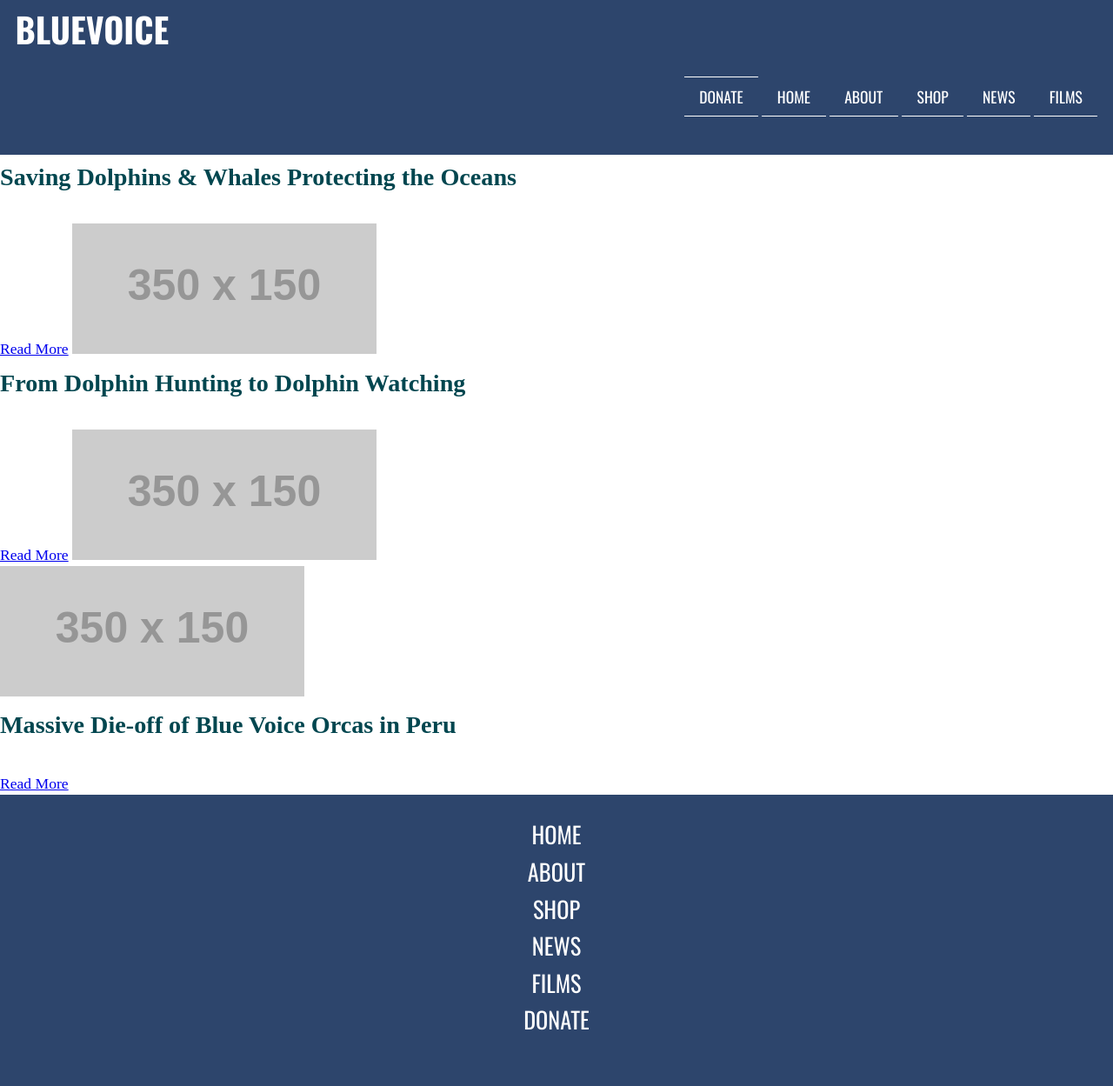
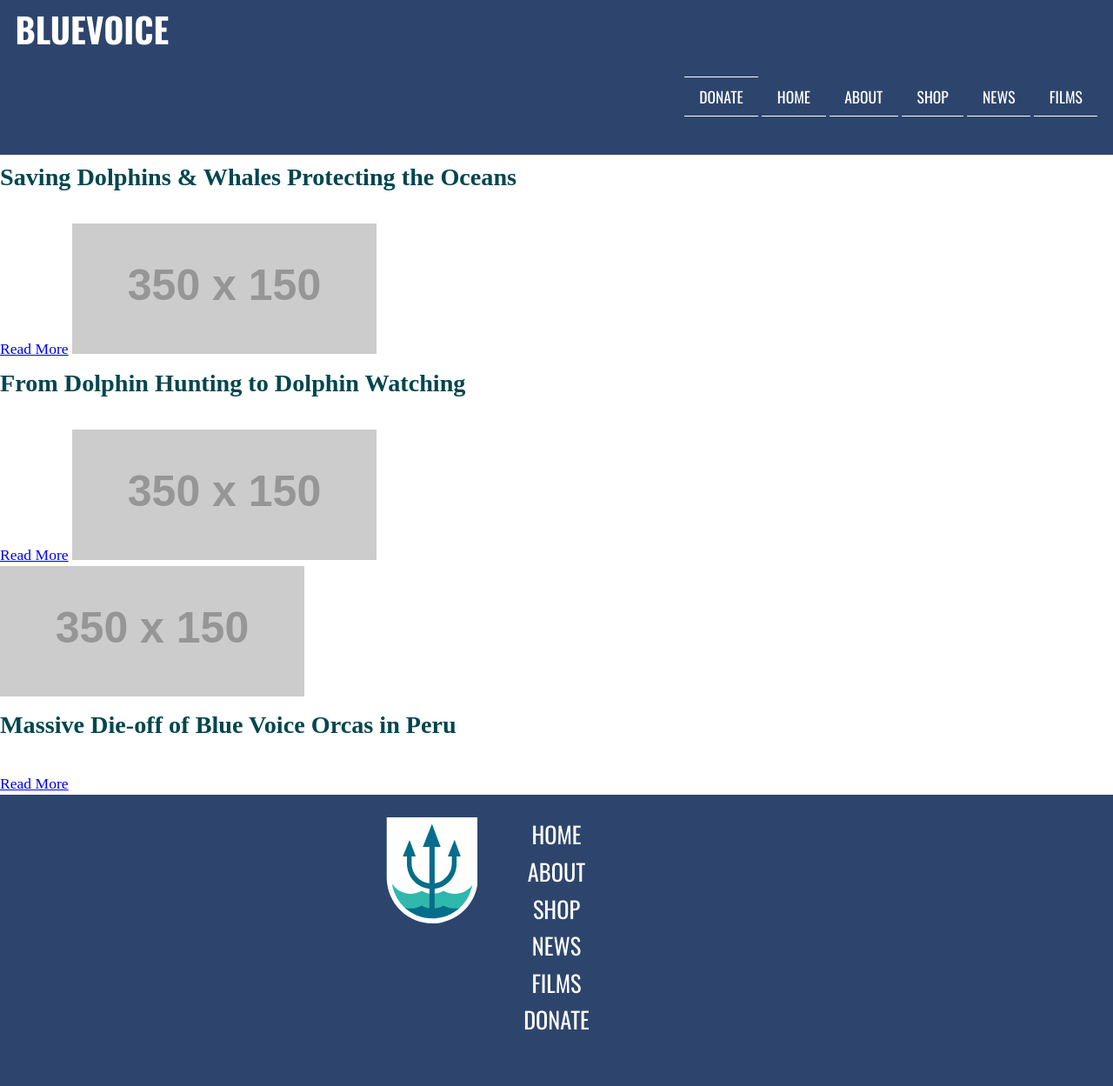
Before and after one commit to elgh0019/blue-voice, a Jekyll site: the page built from index.html, in a window 1280 px wide. Shown: the whole page at 87% size. Built offline with Jekyll 4.4.1, drawn with Linux system fonts in a browser that asks for light colours; nearby versions of some CDN libraries; some web fonts are replaced; a style sheet for code colours, icons or effects is not loaded.

Commit message:
doc(scss): move logo around.

```diff
--- a/_layouts/default.html
+++ b/_layouts/default.html
@@ -63,7 +63,13 @@
         {{content}}
       </main>
 
+
+      </div> <!-- /sliding-canvas -->
+    </div> <!-- /site-wrapper -->
+
     <footer class="">
+
+      <img class="logo" src="{{site.baseurl}}/images/logo.svg">
       <ul>
           <li><a href="#">Home</a></li>
           <li><a href="#">About</a></li>
@@ -74,8 +80,6 @@
       </ul>
 
     </footer>
-      </div> <!-- /sliding-canvas -->
-    </div> <!-- /site-wrapper -->
   <!-- ----- JS ----- -->
     <script src="js/main.js"></script>
     <script src="https://ajax.googleapis.com/ajax/libs/jquery/1.11.3/jquery.min.js"></script>
--- a/css/style.css
+++ b/css/style.css
@@ -599,10 +599,17 @@
   text-transform: uppercase;
 }
 
-footer ul a {
+footer a {
   color: #fff;
   text-decoration: none;
   font-family: "Oswald", Helvetica, Arial, sans-serif;
+}
+
+.logo {
+  width: 4em;
+  position: absolute;
+  margin-left: -5em;
+  margin-top: 1em;
 }
 
 header {
```
Also changed, not shown: scss/components/_main.scss (+11 -2 lines). Lines whose indentation alone changed are shown as unchanged.
